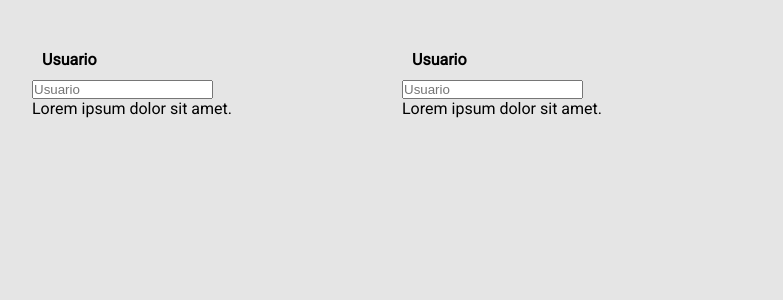
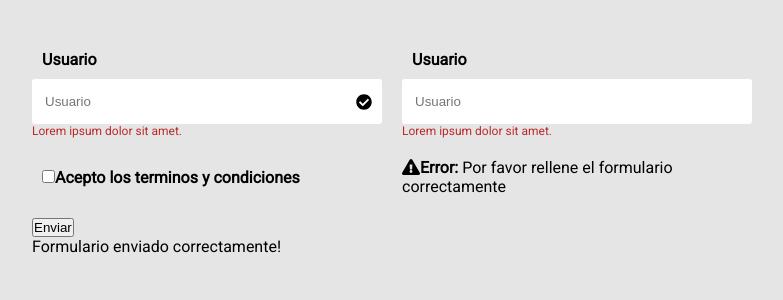
Before and after one commit to MendietaSergio/FormValidation, a React (Create React App) app: page / in a window 1280 px wide. Shown: the top 300 px of the page, without its empty margins (248-1031 px from the left). Built offline with nearby package versions, Linux system fonts and the light colour scheme.

Commit message:
Añade 'GrupoInput, Input, LeyendaError, IconoValidacion'

```diff
--- a/src/App.js
+++ b/src/App.js
@@ -1,23 +1,41 @@
 import React from 'react';
 import './App.css'
-import { Formulario, Label } from './elementos/Formularios'
+import { Formulario, Label, GrupoInput, Input, LeyendaError,IconoValidacion } from './elementos/Formularios';
+import { FontAwesomeIcon } from '@fortawesome/react-fontawesome'
+import { faCheckCircle,faExclamationTriangle } from '@fortawesome/free-solid-svg-icons'
 function App() {
   return (
     <main>
       <Formulario action="">
         <div>
-          <Label htmlFor="">Usuario</Label>
-          <div>
-            <input type="text" placeholder="Usuario" />
-          </div>
-          <p>Lorem ipsum dolor sit amet.</p>
+          <Label htmlFor="nombre">Usuario</Label>
+          <GrupoInput>
+            <Input type="text" placeholder="Usuario" id="nombre" />
+            <IconoValidacion icon={faCheckCircle}/>
+          </GrupoInput>
+          <LeyendaError>Lorem ipsum dolor sit amet.</LeyendaError>
         </div>
         <div>
           <Label htmlFor="">Usuario</Label>
-          <div>
-            <input type="text" placeholder="Usuario" />
-          </div>
-          <p>Lorem ipsum dolor sit amet.</p>
+          <GrupoInput>
+            <Input type="text" placeholder="Usuario" />
+          </GrupoInput>
+          <LeyendaError>Lorem ipsum dolor sit amet.</LeyendaError>
+        </div>
+        <div>
+          <Label>
+            <input type="checkbox" name="terminos" id="terminos" />Acepto los terminos y condiciones
+          </Label>
+        </div>
+        <div>
+          <p>
+            <FontAwesomeIcon icon={faExclamationTriangle} />
+            <b>Error:</b> Por favor rellene el formulario correctamente
+          </p>
+        </div>
+        <div>
+          <button type="submit" >Enviar</button>
+          <p>Formulario enviado correctamente!</p>
         </div>
       </Formulario>
     </main>
--- a/src/elementos/Formularios.js
+++ b/src/elementos/Formularios.js
@@ -1,4 +1,6 @@
 import styled from "styled-components";
+import { FontAwesomeIcon } from '@fortawesome/react-fontawesome'
+
 
 const colores = {
     borde:"#0075FF",
@@ -20,4 +22,48 @@ const Label = styled.label `
         min-heigh:40px;
         cursor: pointer;
 `;
-export {Formulario,Label};
+const GrupoInput = styled.div `
+        position: relative;
+        z-index: 90;
+`;
+const Input = styled.input`
+        width: 100%;
+        background: #fff;
+        border-radius: 3px;
+        height: 45px;
+        line-height: 45px;
+        padding: 0 40px 0 10px;
+        transition: .3s ease all;
+        border: 3px solid transparent;
+
+        &:focus{
+            border: 3px solid ${colores.borde};
+            outline: none;
+            box-shadow: 3px 0px 30px rgba(163,163,163, 0.4)
+        }
+`;
+const LeyendaError = styled.p`
+        font-size: 12px;
+        margin-bottom: 0;
+        color: ${colores.error};
+
+`;
+const IconoValidacion = styled(FontAwesomeIcon)`
+        position: absolute;
+        right: 10px;
+        bottom: 14px;
+        z-index: 100;
+        font-size: 16px;
+`;
+
+
+
+
+
+
+
+
+
+
+
+export {Formulario,Label, GrupoInput, Input, LeyendaError, IconoValidacion};
```
